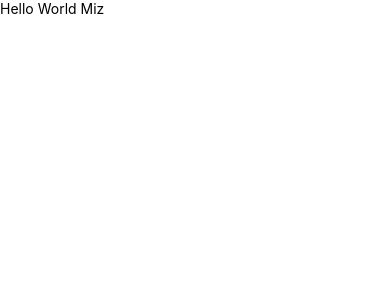
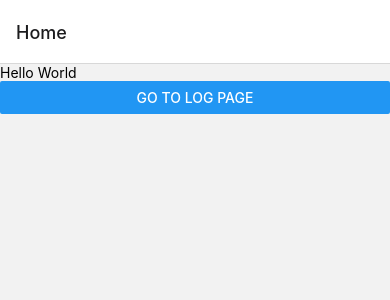
Before and after one commit to mohammadraufzahed/open-coffee, a React Native app: screen /Home in a window 390 px wide. Shown: the top 300 px of the page. Built offline with nearby package versions, Linux system fonts and the light colour scheme.

Commit message:
Added the reactnative navigation

```diff
--- a/src/App.tsx
+++ b/src/App.tsx
@@ -1,31 +1,50 @@
+import {NavigationContainer} from '@react-navigation/native';
+import {createNativeStackNavigator} from '@react-navigation/native-stack';
 import React from 'react';
-import {Button, SafeAreaView, StyleSheet, Text, View} from 'react-native';
+
+import {Button, Text, View} from 'react-native';
 
 export type Props = {
   name: string;
   baseEnthusiasmLevel?: number;
 };
 
-const App: React.FC<Props> = ({name, baseEnthusiasmLevel = 0}) => {
-  const [enthusiasmLevel, setEnthusiasmLevel] =
-    React.useState(baseEnthusiasmLevel);
+const Stack = createNativeStackNavigator();
 
-  const onIncrement = () => setEnthusiasmLevel(enthusiasmLevel + 1);
-  const onDecrement = () =>
-    setEnthusiasmLevel(enthusiasmLevel > 0 ? enthusiasmLevel - 1 : 0);
-
-  const getExclamationMarks = (numChars: number) =>
-    numChars > 0 ? Array(numChars + 1).join('!') : '';
-
+const App: React.FC<Props> = () => {
   return (
-    <SafeAreaView style={styles.container}>
-      <Text>Hello World Miz</Text>
-    </SafeAreaView>
+    <NavigationContainer>
+      <Stack.Navigator initialRouteName="Home">
+        <Stack.Screen
+          name="Home"
+          component={HomeScreen}
+          options={{title: 'Home'}}
+        />
+        <Stack.Screen
+          name="Log"
+          component={LogScreen}
+          options={{title: 'Log'}}
+        />
+      </Stack.Navigator>
+    </NavigationContainer>
   );
 };
 
-const styles = StyleSheet.create({
-  container: {},
-});
+const HomeScreen: React.FC = () => {
+  return (
+    <View>
+      <Text>Hello World</Text>
+      <Button title="Go to log page" />
+    </View>
+  );
+};
+
+const LogScreen: React.FC = () => {
+  return (
+    <View>
+      <Text>Log</Text>
+    </View>
+  );
+};
 
 export default App;
```
Also changed, not shown: package.json (+6 -1 lines), 3 other files (tests, documents, lock files or other folders).
